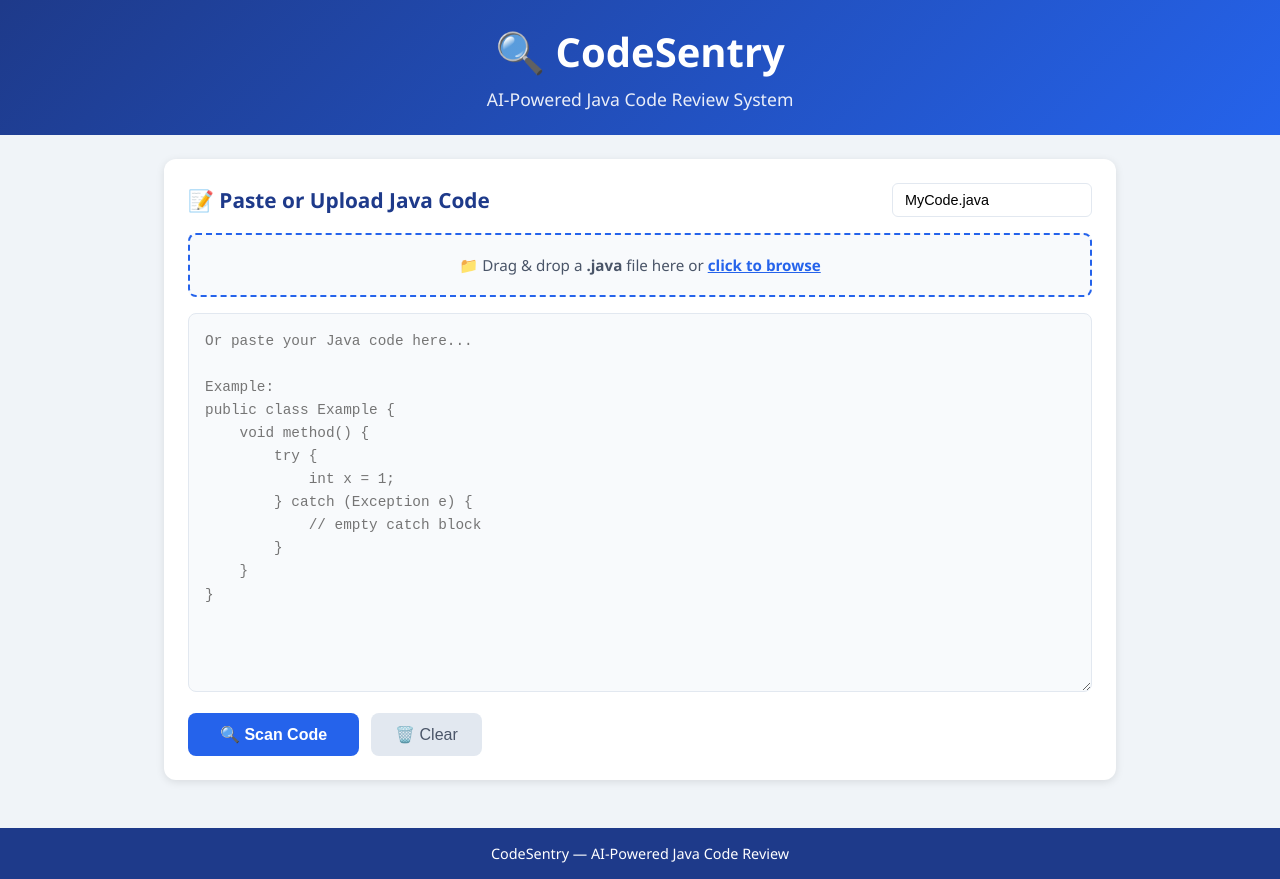
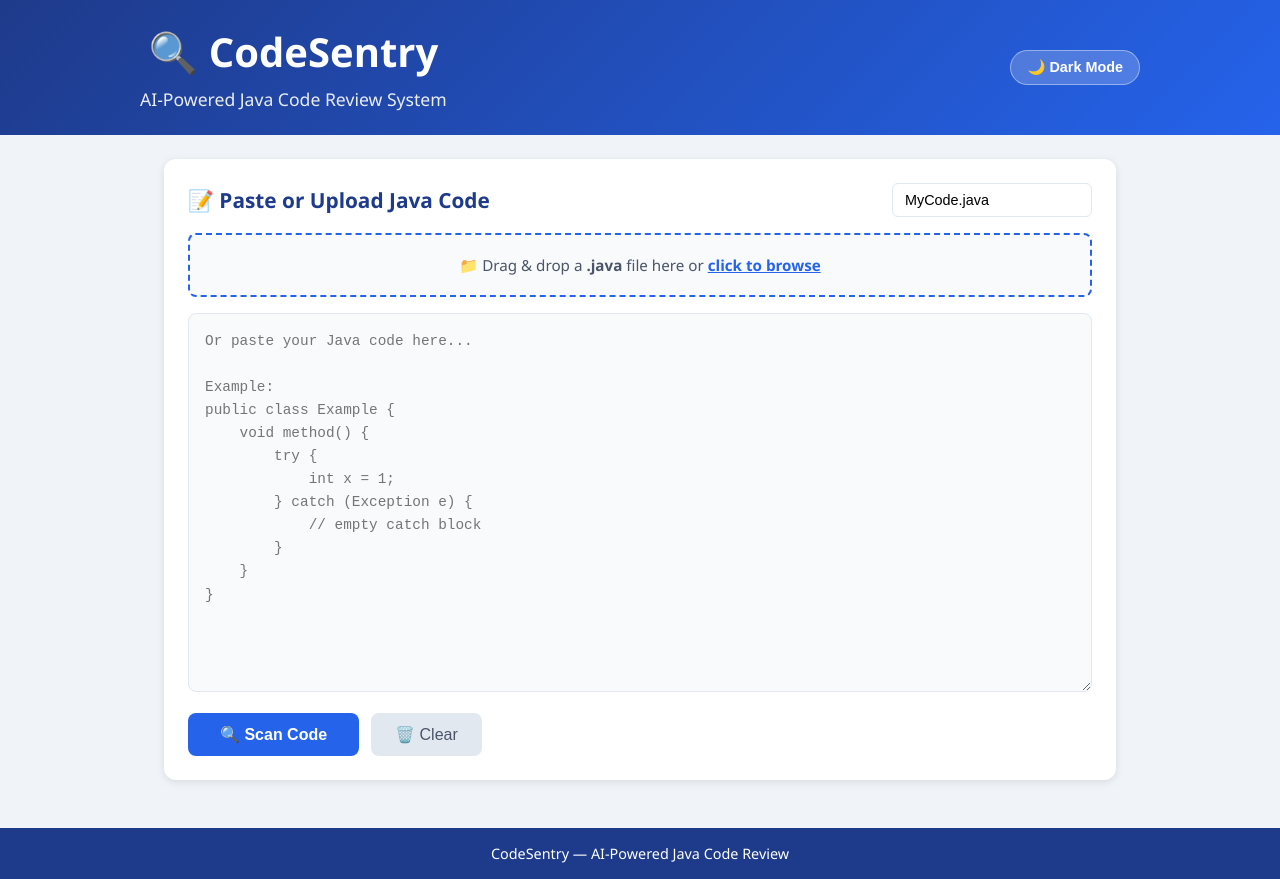
Before and after one commit to vinayakbhardwajcse/-codesentry-frontend, a React (Create React App) app: page / in a window 1280 px wide. Built offline with nearby package versions, Linux system fonts and the light colour scheme.

Commit message:
Add dark mode toggle

```diff
--- a/src/App.css
+++ b/src/App.css
@@ -453,3 +453,124 @@ body {
 .fix-section h4 {
   color: #15803d;
 }
+/* Dark Mode */
+.app.dark {
+  background-color: #0f172a;
+  color: #e2e8f0;
+}
+
+.app.dark .app-header {
+  background: linear-gradient(135deg, #0f172a, #1e3a8a);
+}
+
+.app.dark .code-input-container {
+  background: #1e293b;
+  color: #e2e8f0;
+}
+
+.app.dark .code-input-header h2 {
+  color: #93c5fd;
+}
+
+.app.dark .code-textarea {
+  background: #0f172a;
+  color: #e2e8f0;
+  border-color: #334155;
+}
+
+.app.dark .upload-area {
+  background: #1e293b;
+  border-color: #3b82f6;
+  color: #e2e8f0;
+}
+
+.app.dark .upload-area p {
+  color: #94a3b8;
+}
+
+.app.dark .filename-input {
+  background: #0f172a;
+  color: #e2e8f0;
+  border-color: #334155;
+}
+
+.app.dark .summary-card {
+  background: #1e293b;
+  color: #e2e8f0;
+}
+
+.app.dark .summary-card h2 {
+  color: #93c5fd;
+}
+
+.app.dark .issues-section {
+  background: #1e293b;
+  color: #e2e8f0;
+}
+
+.app.dark .issues-section h2 {
+  color: #93c5fd;
+}
+
+.app.dark .issue-card {
+  background: #1e293b;
+  color: #e2e8f0;
+}
+
+.app.dark .issue-header:hover {
+  background: #0f172a;
+}
+
+.app.dark .issue-name {
+  color: #e2e8f0;
+}
+
+.app.dark .issue-meta {
+  color: #94a3b8;
+}
+
+.app.dark .issue-details {
+  border-top-color: #334155;
+}
+
+.app.dark .detail-section p {
+  color: #cbd5e1;
+}
+
+.app.dark .ai-section {
+  background: #1e3a8a;
+}
+
+.app.dark .fix-section {
+  background: #14532d;
+}
+
+.app.dark .app-footer {
+  background: #0f172a;
+}
+
+/* Dark Mode Toggle Button */
+.header-content {
+  display: flex;
+  justify-content: space-between;
+  align-items: center;
+  max-width: 1000px;
+  margin: 0 auto;
+  width: 100%;
+}
+
+.dark-mode-btn {
+  background: rgba(255,255,255,0.2);
+  color: white;
+  border: 1px solid rgba(255,255,255,0.4);
+  padding: 8px 16px;
+  border-radius: 20px;
+  cursor: pointer;
+  font-size: 0.9rem;
+  font-weight: 600;
+  transition: all 0.2s;
+}
+
+.dark-mode-btn:hover {
+  background: rgba(255,255,255,0.3);
+}
--- a/src/App.js
+++ b/src/App.js
@@ -9,6 +9,7 @@ function App() {
   const [error, setError] = useState(null);
   const [sourceCode, setSourceCode] = useState('');
   const [fileName, setFileName] = useState('MyCode.java');
+  const [darkMode, setDarkMode] = useState(false);
 
   const handleScanComplete = (result, code, name) => {
     setScanResult(result);
@@ -27,10 +28,20 @@ function App() {
   };
 
   return (
-    <div className="app">
+    <div className={`app ${darkMode ? 'dark' : ''}`}>
       <header className="app-header">
-        <h1>🔍 CodeSentry</h1>
-        <p>AI-Powered Java Code Review System</p>
+        <div className="header-content">
+          <div>
+            <h1>🔍 CodeSentry</h1>
+            <p>AI-Powered Java Code Review System</p>
+          </div>
+          <button
+            className="dark-mode-btn"
+            onClick={() => setDarkMode(!darkMode)}
+          >
+            {darkMode ? '☀️ Light Mode' : '🌙 Dark Mode'}
+          </button>
+        </div>
       </header>
 
       <main className="app-main">
@@ -38,12 +49,20 @@ function App() {
           onScanComplete={handleScanComplete}
           onError={handleError}
           onLoading={handleLoading}
+          darkMode={darkMode}
         />
 
         {loading && (
           <div className="loading">
             <div className="spinner"></div>
-            <p>Analyzing your code...</p>
+            <p>🔍 Analyzing your code...</p>
+            <p style={{
+              fontSize: '0.85rem',
+              color: darkMode ? '#94a3b8' : '#718096',
+              marginTop: '8px'
+            }}>
+              This may take 15-30 seconds on first request
+            </p>
           </div>
         )}
 
@@ -58,6 +77,7 @@ function App() {
             result={scanResult}
             sourceCode={sourceCode}
             fileName={fileName}
+            darkMode={darkMode}
           />
         )}
       </main>
```
